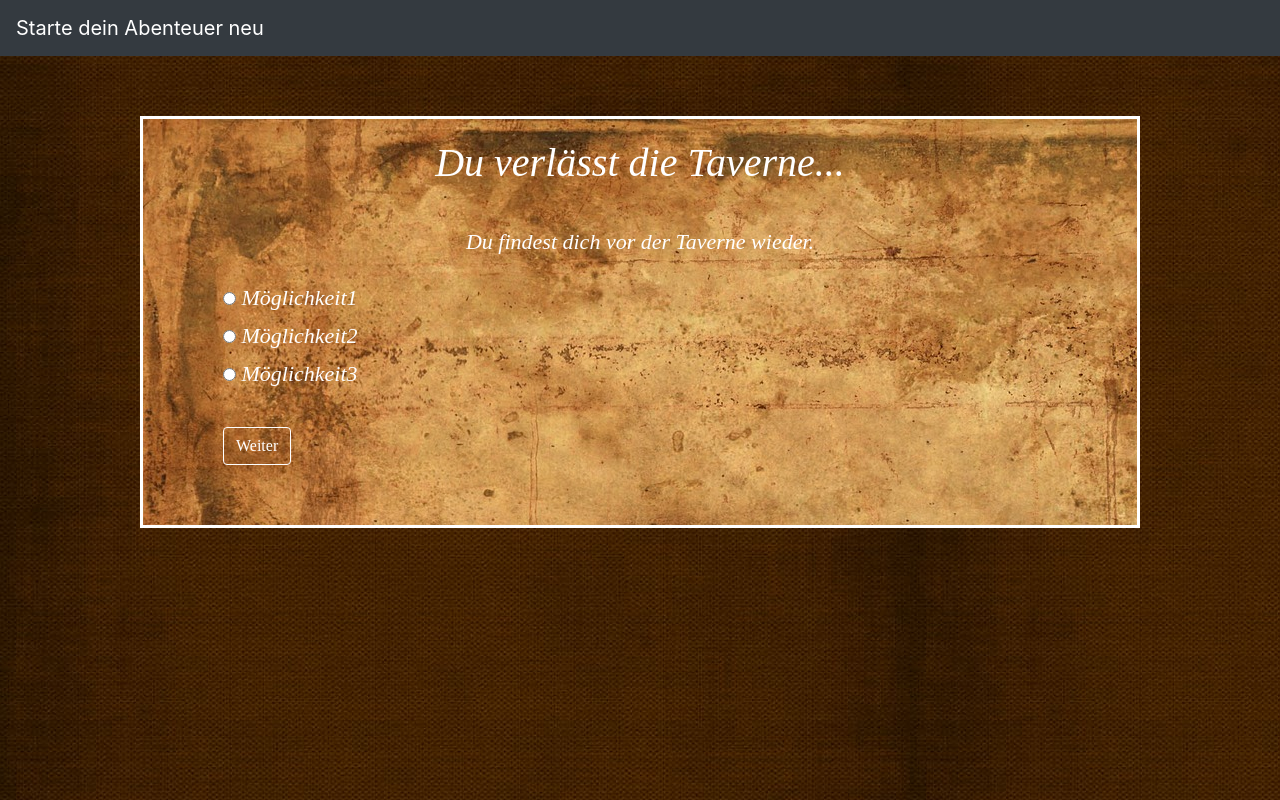
After one commit to Apokryphia/text_adventure, a Flask app: page /1.1_leave_tavern in a window 1280 px wide. The commit adds this page. Run offline with Flask 2, Linux system fonts and the light colour scheme; some libraries are stand-ins or nearby versions.

Commit message:
added commentary , versions of HTML files and leave tavern option

```diff
--- a/main.py
+++ b/main.py
@@ -2,7 +2,7 @@ from flask import Flask, render_template, request, redirect, url_for
 
 app = Flask(__name__)
 
-
+# index page / main page / home page if you click on "Starte dein Abenteuer neu"
 @app.route('/', methods=['GET', 'POST'])
 def index():
     if request.method == 'POST':
@@ -17,6 +17,7 @@ def index():
     return render_template("index.html")
 
 
+# Bild der Prinzessin
 @app.route('/image-princess', methods=['GET', 'POST'])
 def image_princess():
     if request.method == 'POST':
@@ -28,14 +29,33 @@ def image_princess():
 
     return render_template('image-princess.html')
 
-
+# Dead End
 @app.route('/nein')
 def nein():
     return render_template('nein.html')
 
 
+""" QUEST ANFANG
+/ Erste richtige Entscheidung
+/ Hauptnummer 1
+"""
+
+
 @app.route('/start', methods=['GET', 'POST'])
 def start():
+    if request.method == 'POST':
+        selected_value = request.form['options']
+        if selected_value == "option1":
+            return redirect(url_for('leave_tavern', selected_value=selected_value))
+        if selected_value == "option2":
+            pass
+        if selected_value == "option3":
+            pass
+    return render_template('start.html')
+
+# Möglichkeit 1.1 Taverne verlassen
+@app.route('/1.1_leave_tavern', methods=['GET', 'POST'])
+def leave_tavern():
     if request.method == 'POST':
         selected_value = request.form['options']
         if selected_value == "option1":
@@ -44,7 +64,7 @@ def start():
             pass
         if selected_value == "option3":
             pass
-    return render_template('start.html')
+    return render_template('1.1_leave_tavern.html')
 
 
 if __name__ == '__main__':
--- a/static/styles.css
+++ b/static/styles.css
@@ -6,6 +6,13 @@
 body {
     background: url(background.jpg);
     background-repeat: auto;
+}
+
+/* Button */
+
+#submit {
+    color: white;
+    border-color: white;
 }
 
 /* Base page */
--- /dev/null
+++ b/templates/1.1_leave_tavern.html
@@ -0,0 +1,34 @@
+{% extends "base.html" %}
+
+{% block content %}
+
+<div class="container">
+
+    <div class="quest-box">
+        <h1>Du verlässt die Taverne...</h1>
+
+
+        <p> Du findest dich vor der Taverne wieder.</p>
+
+        <form method="POST">
+            <div id="radio-selection">
+                <input type="radio" id="option1" name="options" value="option1">
+                <label for="option1">Möglichkeit1</label><br>
+                <input type="radio" id="option2" name="options" value="option2">
+                <label for="option2">Möglichkeit2</label><br>
+                <input type="radio" id="option3" name="options" value="option3">
+                <label for="option3">Möglichkeit3</label><br><br>
+
+                <p id="submit-button">
+                    <input type="submit" class="btn btn-outline-dark" id="submit" value="Weiter">
+                </p>
+
+            </div>
+        </form>
+
+    </div>
+</div>
+
+
+
+{% endblock %}
--- a/templates/start.html
+++ b/templates/start.html
@@ -12,18 +12,18 @@
             Beim Versuch diese zu lesen setzen die Nachwirkungen des Mets ein…<br><br>
             Nach wenigen Augenblicken kannst du erkennen was dort geschrieben steht: <br>
             <b>„ …rette die Prinzessin und dein Gewicht wird in Gold aufgewogen…“</b><br><br>
-            Diese Worte waren genug Motivation um deinen müden Körper zu bewegen <br> und dich auf die Suche nach der Prinzessin zu machen.<br>
+            Diese Worte sind genug Motivation, um deinen müden Körper zu bewegen <br> und dich auf die Suche nach der Prinzessin zu machen.<br>
             Du entdeckst ein Portrait der Dame auf der Rückseite des Flugblattes…<br>
         </p>
 
         <div id="picture"><img src="static/princess.png" width="25%" height="25%"></div>
 
-        <p> Weiterer Questtext, was jetzt zu tun ist.</p>
+        <p> Was willst du tun?</p>
 
         <form method="POST">
             <div id="radio-selection">
                 <input type="radio" id="option1" name="options" value="option1">
-                <label for="option1">Möglichkeit1</label><br>
+                <label for="option1">Taverne verlassen</label><br>
                 <input type="radio" id="option2" name="options" value="option2">
                 <label for="option2">Möglichkeit2</label><br>
                 <input type="radio" id="option3" name="options" value="option3">
```
